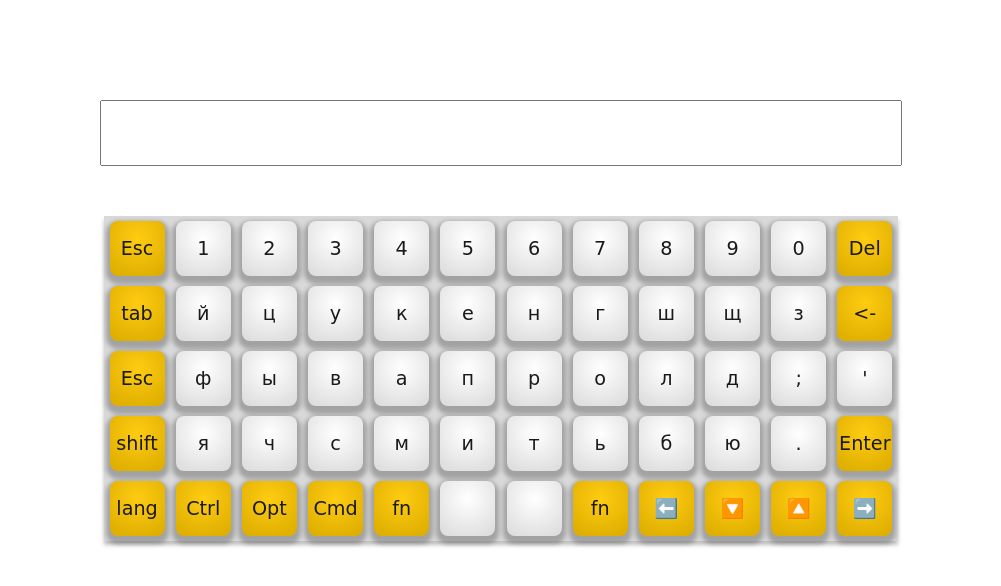
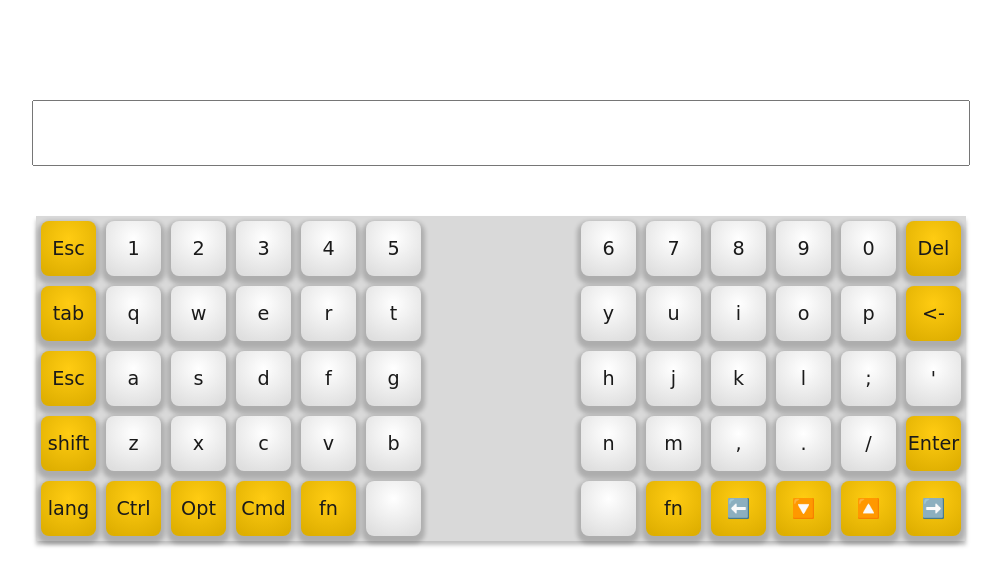
Before and after one commit to conceptroot/virtual-keyboard, a website built with webpack: page src/index.html in a window 1280 px wide. Shown: the whole page, without its empty margins (139-1140 px from the left). Built offline with nearby package versions, Linux system fonts and the light colour scheme; a web font is replaced by a local one.

Commit message:
feat: make split keyboard

```diff
--- a/src/js/key_apperance.json
+++ b/src/js/key_apperance.json
@@ -23,6 +23,9 @@
         "id": "Digit5",
         "style": "primary"
     },
+
+    { "id": "nextline" },
+
     {
         "id": "Digit6",
         "style": "primary"
@@ -48,6 +51,8 @@
         "style": "secondary"
     },
 
+
+    { "id": "nextline" },
 
 
 
@@ -76,6 +81,9 @@
         "id": "KeyT",
         "style": "primary"
     },
+
+    { "id": "nextline" },
+
     {
         "id": "KeyY",
         "style": "primary"
@@ -100,6 +108,11 @@
         "id": "Backspace",
         "style": "secondary"
     },
+
+
+    { "id": "nextline" },
+
+
     {
         "id": "Escape",
         "style": "secondary"
@@ -124,6 +137,9 @@
         "id": "KeyG",
         "style": "primary"
     },
+
+    { "id": "nextline" },
+
     {
         "id": "KeyH",
         "style": "primary"
@@ -148,6 +164,11 @@
         "id": "Quote",
         "style": "primary"
     },
+
+
+    { "id": "nextline" },
+
+
     {
         "id": "ShiftLeft",
         "style": "secondary"
@@ -172,6 +193,9 @@
         "id": "KeyB",
         "style": "primary"
     },
+
+    { "id": "nextline" },
+
     {
         "id": "KeyN",
         "style": "primary"
@@ -196,6 +220,9 @@
         "id": "Enter",
         "style": "secondary"
     },
+
+    { "id": "nextline" },
+
     {
         "id": "Lang",
         "style": "secondary"
@@ -220,6 +247,9 @@
         "id": "Space",
         "style": "primary"
     },
+
+    { "id": "nextline" },
+
     {
         "id": "Space",
         "style": "primary"
--- a/src/js/keyboard.js
+++ b/src/js/keyboard.js
@@ -6,7 +6,8 @@ export class Keyboard {
     constructor() {
         this.keys = []
         this.html = null
-        this.lang = 'ru'
+        this.htmlLines = []
+        this.lang = 'en'
         this.shifted = false
 
         this.init()
@@ -65,15 +66,29 @@ export class Keyboard {
         keyboard.classList.add('keyboard')
         document.querySelector('body').append(keyboard)
         this.html = keyboard
+        this.createLine()
+    }
+    createLine() {
+        const line = document.createElement('div')
+        line.classList.add('keyboard__line')
+        this.htmlLines.push(line)
+        this.html.append(line)
+        return line
     }
 
     createKeyboard() {
+
         for (let key_data of key_appearance) {
+            if (key_data.id === "nextline") {
+                this.createLine()
+                continue
+            }
             const key_values = key_values_list.filter(e => e.id === key_data.id)[0].lang
             // console.log('key_values:', key_values)
             const key = new Key(key_data, key_values ,this.lang, this.shifted)
             this.keys.push(key)
-            this.html.append(key.html)
+            // this.html.append(key.html)
+            console.log(this.htmlLines.slice(-1)[0].append(key.html))
         }
     }
 }
--- a/src/sass/_keyboard.scss
+++ b/src/sass/_keyboard.scss
@@ -3,11 +3,17 @@
     padding: 5px;
     display: flex;
     flex-wrap: wrap;
-    justify-content: space-around;
+    justify-content: space-between;
     gap: 10px;
     width: $width-main;
     background: #D9D9D9;
     box-shadow: 0px 4px 4px rgba(0, 0, 0, 0.25);
+}
+.keyboard__line {
+    display: flex;
+    justify-content: space-around;
+    flex-wrap: wrap;
+    column-gap: 10px;
 }
 .key {
     display: flex;
@@ -16,7 +22,7 @@
     width: 55px;
     height: 55px;
     border-radius: 5px;
-    box-shadow: 0px 4px 4px 4px rgba(0, 0, 0, 0.25);
+    box-shadow: 0px 4px 4px 4px rgba(0, 0, 0, 0.20);
     border-radius: 8px;
     font-family: 'Yomogi', cursive;
     font-size: 1.2rem;
--- a/src/sass/_variables.scss
+++ b/src/sass/_variables.scss
@@ -1,4 +1,5 @@
-$width-main: 784px;
+// $width-main: 784px;
+$width-main: 920px;
 
 $background-primary:
             radial-gradient(
```
